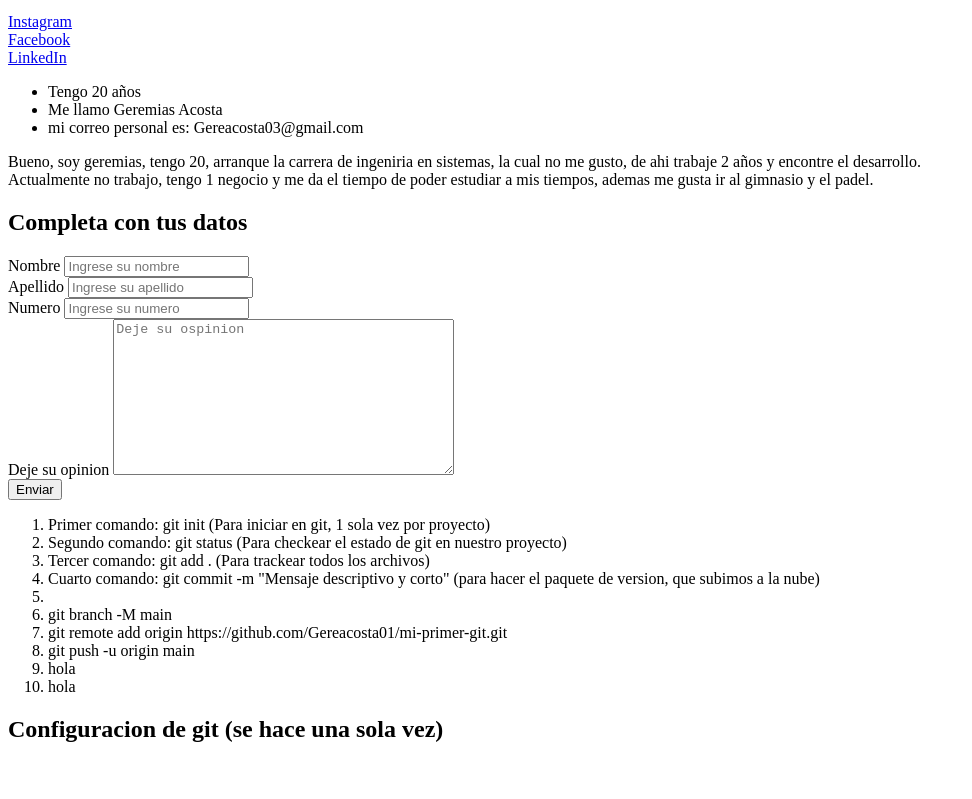
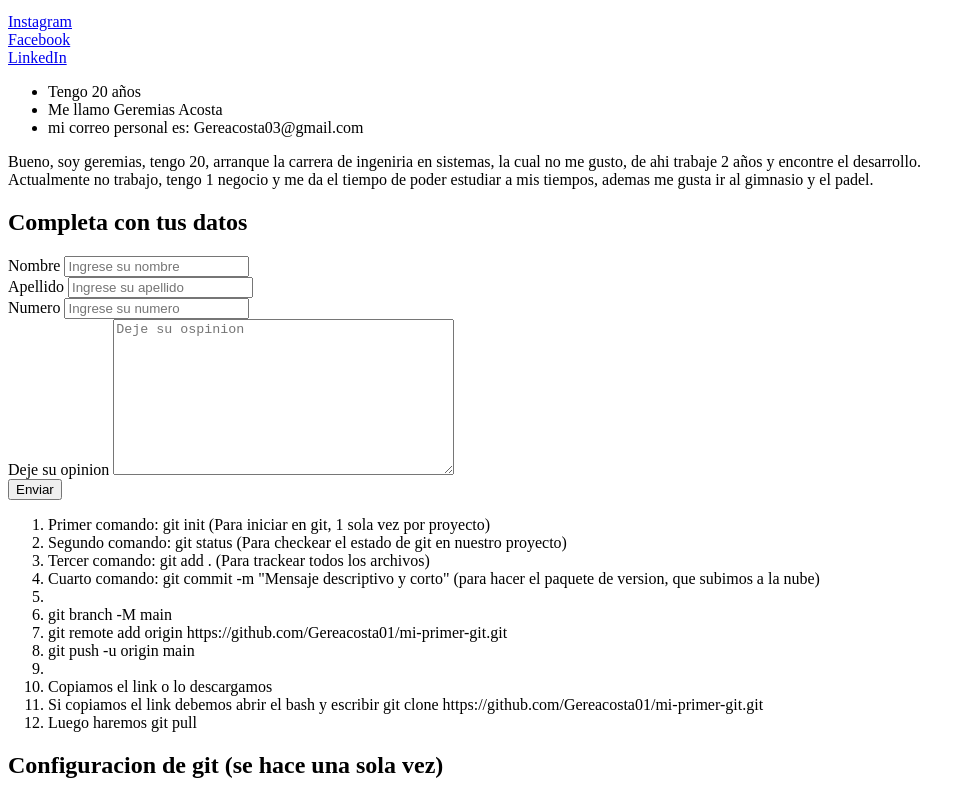
Before and after one commit to Gereacosta01/mi-primer-git, a plain HTML site: page index.html in a window 1280 px wide. Shown: the part 322-1121 px from the top of the page, without its empty margins (0-972 px from the left). Before the commit the page ends 1085 px from the top, so only its background shows below. Drawn offline with Linux system fonts and the light colour scheme.

```diff
--- a/index.html
+++ b/index.html
@@ -7,7 +7,7 @@
 </head>
 <body>
     <h1>Geremias Acosta</h1>
-    <div><img src="messi.jpeg" alt="imagen de messi"></div>
+    <div><img src="./img/messi.jpeg" alt="imagen de messi"></div>
     <br>
     <p>Aca abajo mostrare mis redes personales</p>
     <a href="https://www.instagram.com/?hl=es-la" target="_blank">Instagram</a>
@@ -55,9 +55,10 @@
             <li>git branch -M main</li>
             <li>git remote add origin https://github.com/Gereacosta01/mi-primer-git.git</li>
             <li>git push -u origin main</li>
-            <li>hola
-                <li>hola</li>
-            </li>
+            <li><!--En el caso de querer descargar un github desde la pagina los pasos son otros--></li>
+            <li>Copiamos el link o lo descargamos</li>
+            <li>Si copiamos el link debemos abrir el bash y escribir git clone https://github.com/Gereacosta01/mi-primer-git.git</li>
+            <li>Luego haremos git pull</li>
         </ol>
     </div>
     <h2>Configuracion de git (se hace una sola vez)</h2>
```
Also changed, not shown: img/messi.jpeg (renamed from messi.jpeg).
